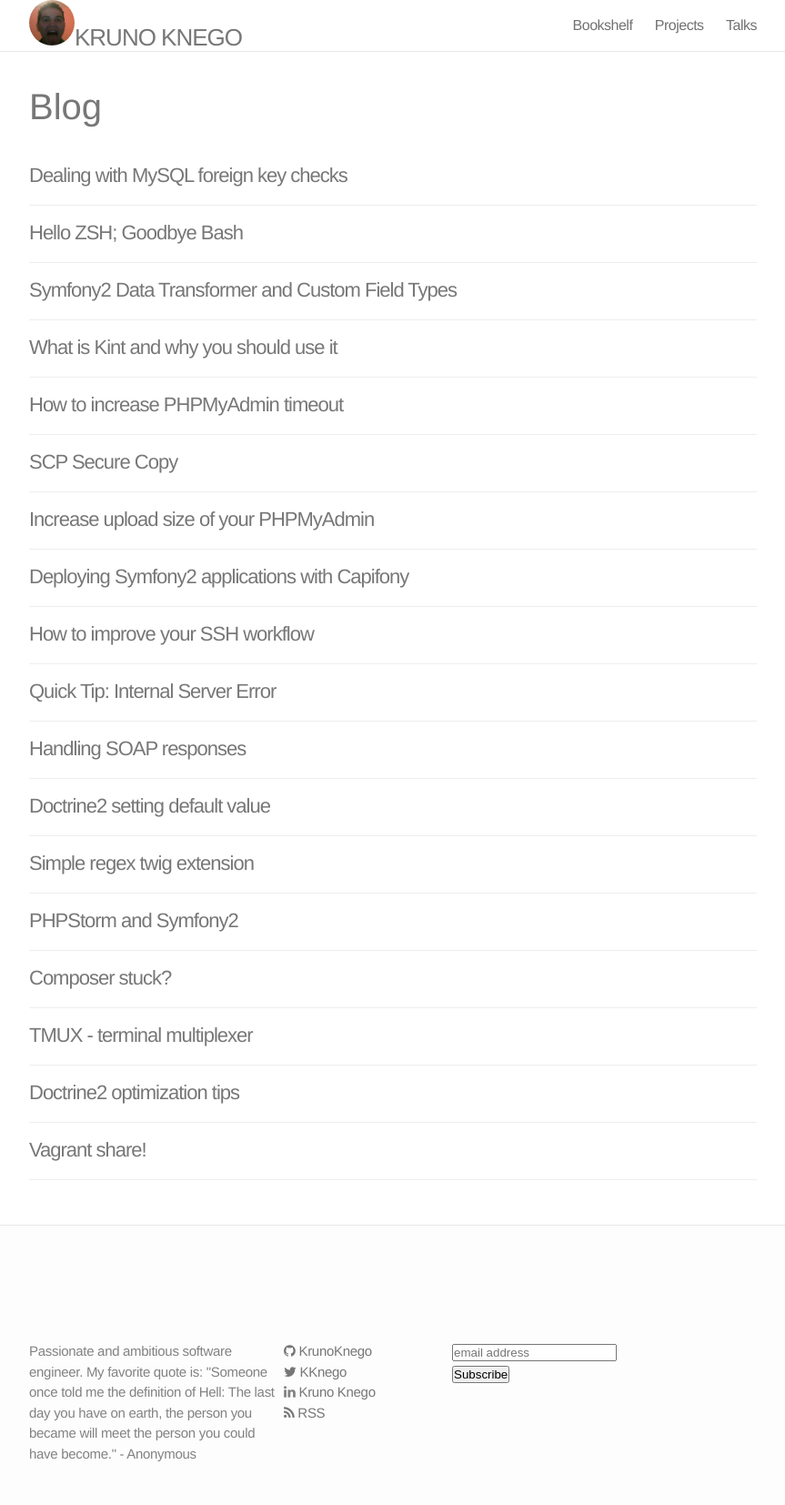
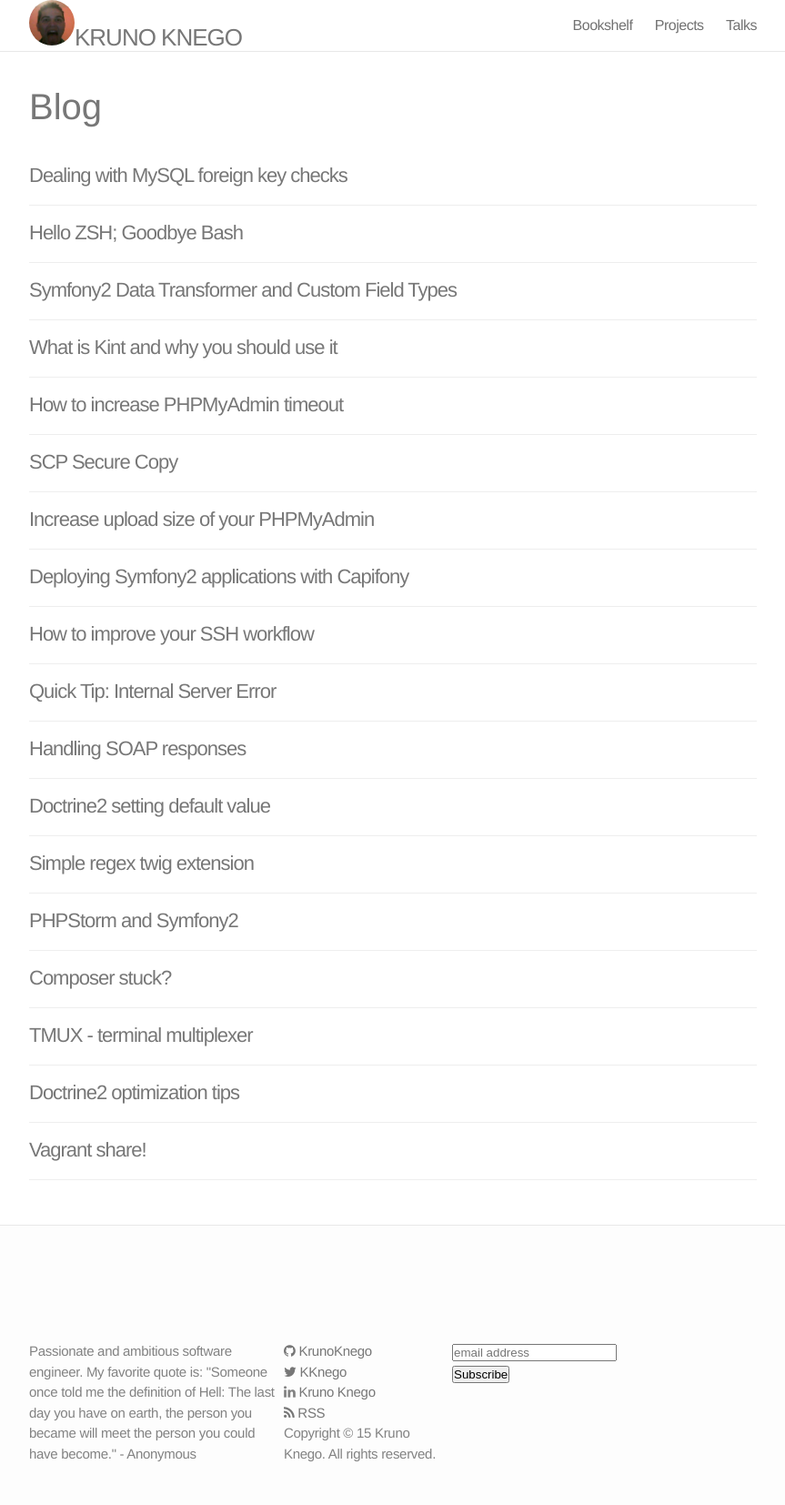
Before and after one commit to guotechfin/KrunoKnego.github.io, a Jekyll site: the page built from index.html, in a window 1280 px wide. Shown: the whole page at 91% size, without its empty margins (208-1071 px from the left). Built offline with Jekyll 4.4.1, drawn with Linux system fonts in a browser that asks for light colours; nearby versions of some CDN libraries; the list of posts is cut into pages by our own code; comment, search, counter and statistics services are not loaded.

Commit message:
Copyright added.

```diff
--- a/_includes/footer.html
+++ b/_includes/footer.html
@@ -37,6 +37,9 @@
             RSS
             </a>
         </li>
+        <li>
+            Copyright &copy {{ site.time | date: '%y' }} Kruno Knego. All rights reserved.
+        </li>
       </ul>
     </div>
     <div class="footer-col-3 column">
```
